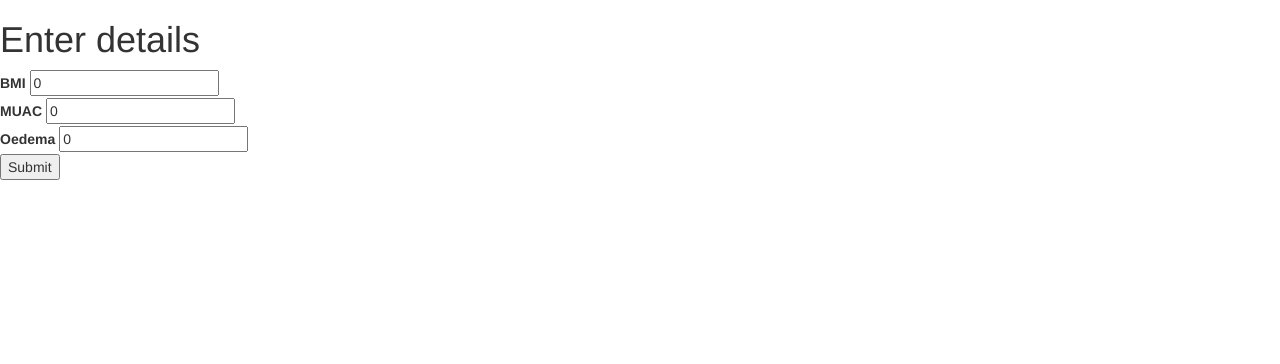
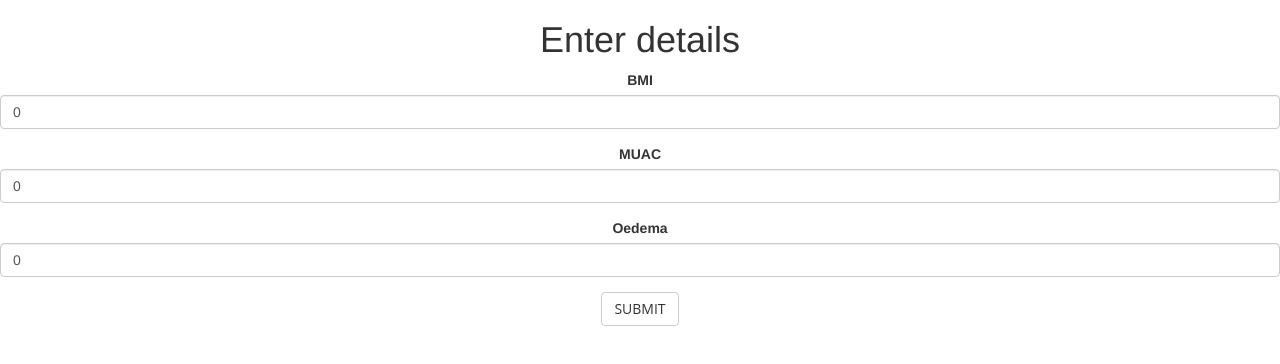
Before and after one commit to Ldn2016/team-4, a website: page app/view2/view2.html in a window 1280 px wide. Drawn offline with nearby package versions, Linux system fonts and the light colour scheme; files that its build step writes are made by us from their sources.

Commit message:
Edited the user interface slightly..

```diff
--- a/app/app.css
+++ b/app/app.css
@@ -27,6 +27,8 @@ body {
 }
 body {
   font-family: 'Merriweather', 'Helvetica Neue', Arial, sans-serif;
+  text-align: center;
+
 }
 hr {
   border-color: #F05F40;
--- a/app/view2/view2.html
+++ b/app/view2/view2.html
@@ -18,7 +18,7 @@ if (!PatientData) {
 //localStorage.setItem("test", JSON.stringify(PatientData));
 
 
-$('#SubmitButton').click(function() {
+$('.btn btn-default').click(function() {
 var BMIin=$('#inBMI').val();
 var MUACin=$('#inMUAC').val();
 var OEDEMAin=$('#inOEDEMA').val();
@@ -75,24 +75,25 @@ else {
 </head>
 <body>
 
-<div id="form_content">
-        <h1>Enter details</h1>
-          <div class="field">
-            <label for="email_field">BMI</label>
-            <input type="Integer" id="inBMI" value=0 />
+  <h1>Enter details</h1>
+
+  <form id="form_content">
+          <div class="form-group">
+            <label for="inBMI">BMI</label>
+            <input type="Integer" class="form-control" id="inBMI" value=0 />
           </div>
-          <div class="field">
+          <div class="form-group">
             <label for="inMUAC">MUAC</label>
-            <input type="Integer" id="inMUAC" value=0 />
+            <input type="Integer" class="form-control" id="inMUAC" value=0 />
           </div>
-          <div class="field">
+          <div class="form-group">
             <label for="inOEDEMA">Oedema</label>
-            <input type="Text" id="inOEDEMA" value="0" />
+            <input type="Text" class="form-control" id="inOEDEMA" value="0" />
           </div>
           <div class="actions">
-            <button id="SubmitButton" type="button">Submit</button>
+            <button class="btn btn-default" type="button">Submit</button>
           </div>
-      </div>
+      </form>
 <div></div>
 </body>
 </html>
```
Also changed, not shown: app/index.html (+8 -6 lines).
